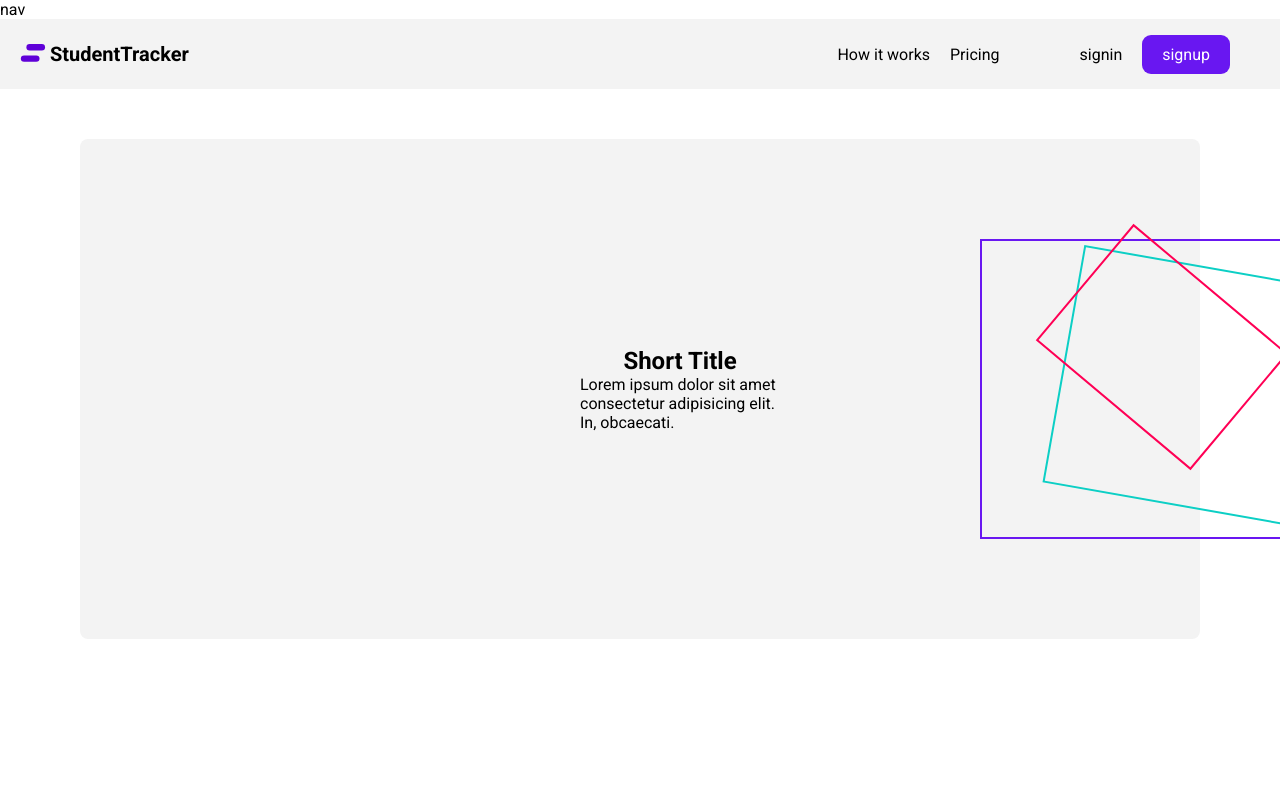
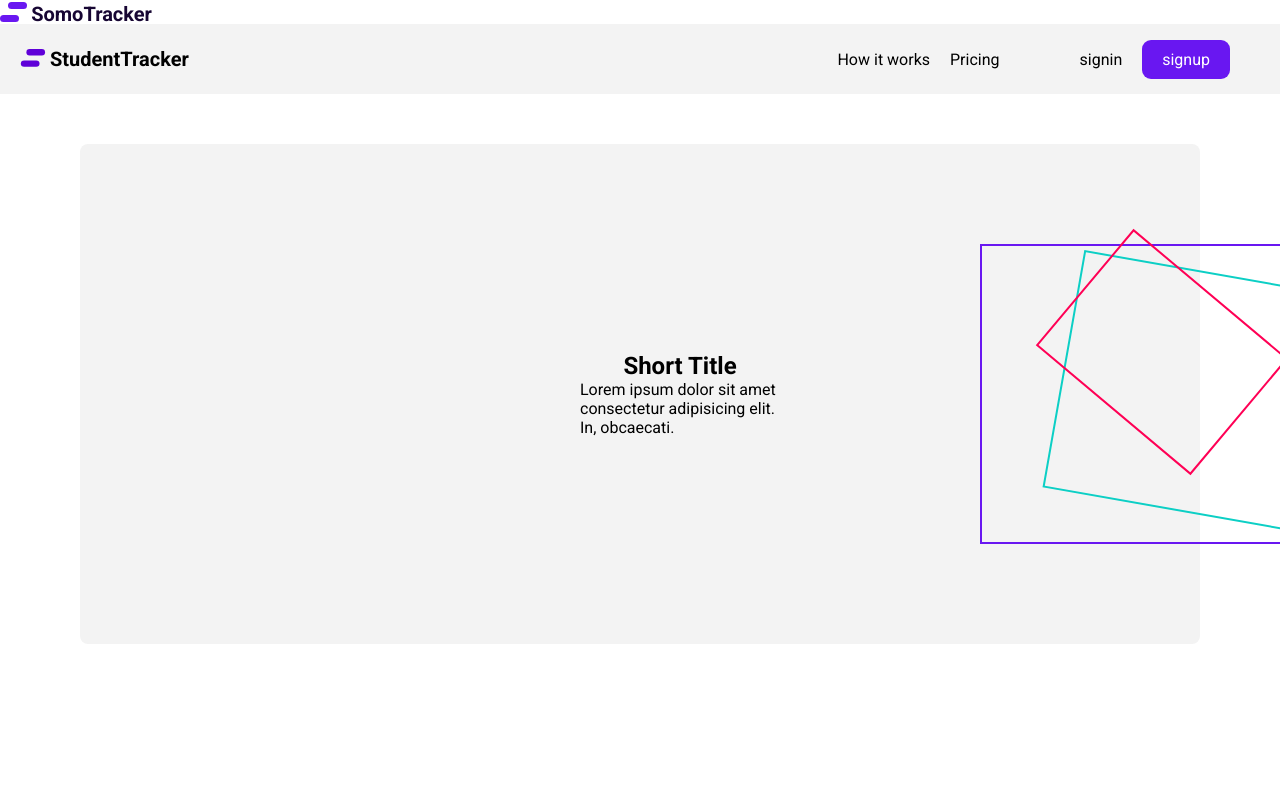
Before and after one commit to pricetula/somo-tracker-web, a Next.js app: page / in a window 1280 px wide. Shown: the top 800 px of the page. Built offline with nearby package versions, Linux system fonts and the light colour scheme.

Commit message:
added logo component

```diff
--- a/src/components/TopNav/TopNav.tsx
+++ b/src/components/TopNav/TopNav.tsx
@@ -1,9 +1,10 @@
 import React from 'react';
+import Logo from '../Logo';
 
 function TopNav() {
   return (
     <nav aria-label="Primary">
-      nav
+      <Logo />
     </nav>
   )
 };
--- a/src/style/app/_dimension.scss
+++ b/src/style/app/_dimension.scss
@@ -1,3 +1,5 @@
+@use './functions';
+
 @mixin no-padding {
   padding: 0;
 }
@@ -10,3 +12,8 @@
   @include no-padding;
   @include no-margin;
 }
+
+@mixin box($v) {
+  height:  functions($v);
+  width:  functions($v);
+}
--- a/src/style/global/index.scss
+++ b/src/style/global/index.scss
@@ -1,5 +1,9 @@
 @use '../app';
 @use './html';
+
+a{
+  text-decoration: none;
+}
 
 $primary-0: #6917f1;
 // $primary-0: #0c5bcf;
```
